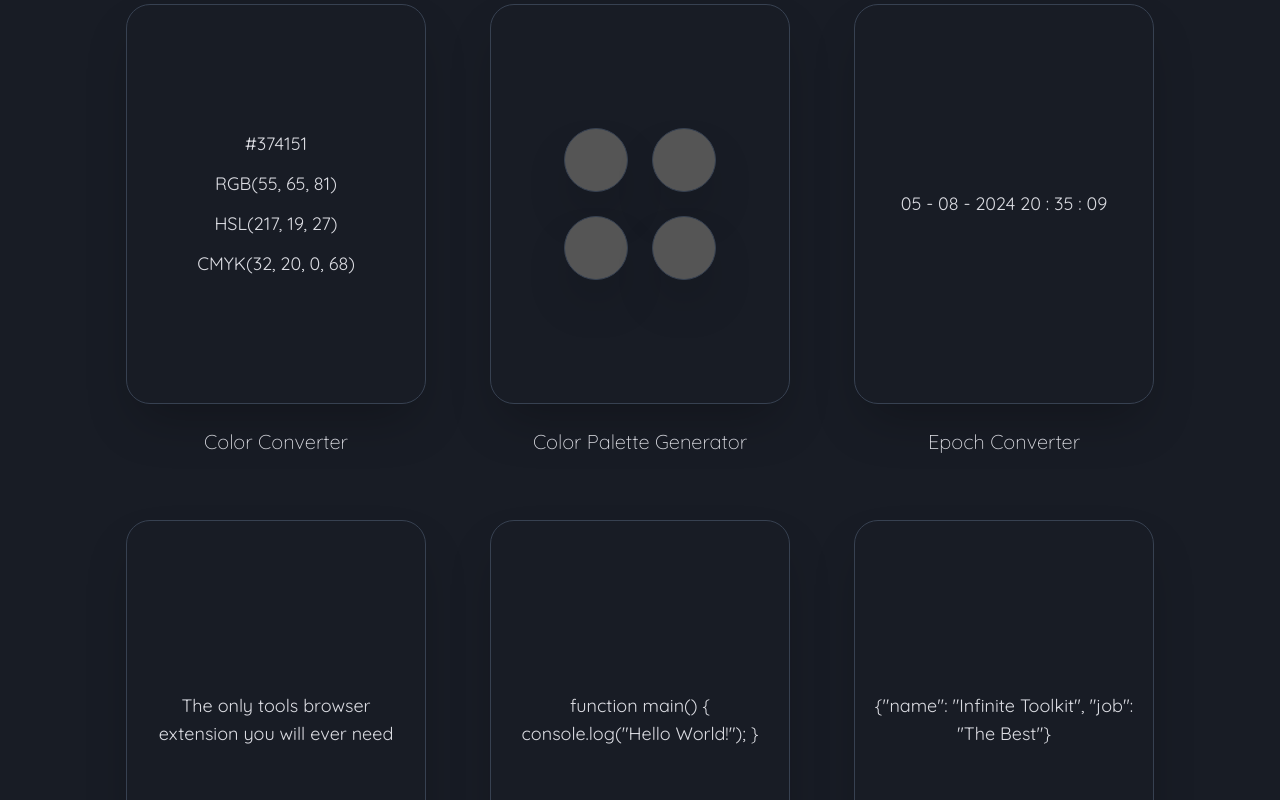
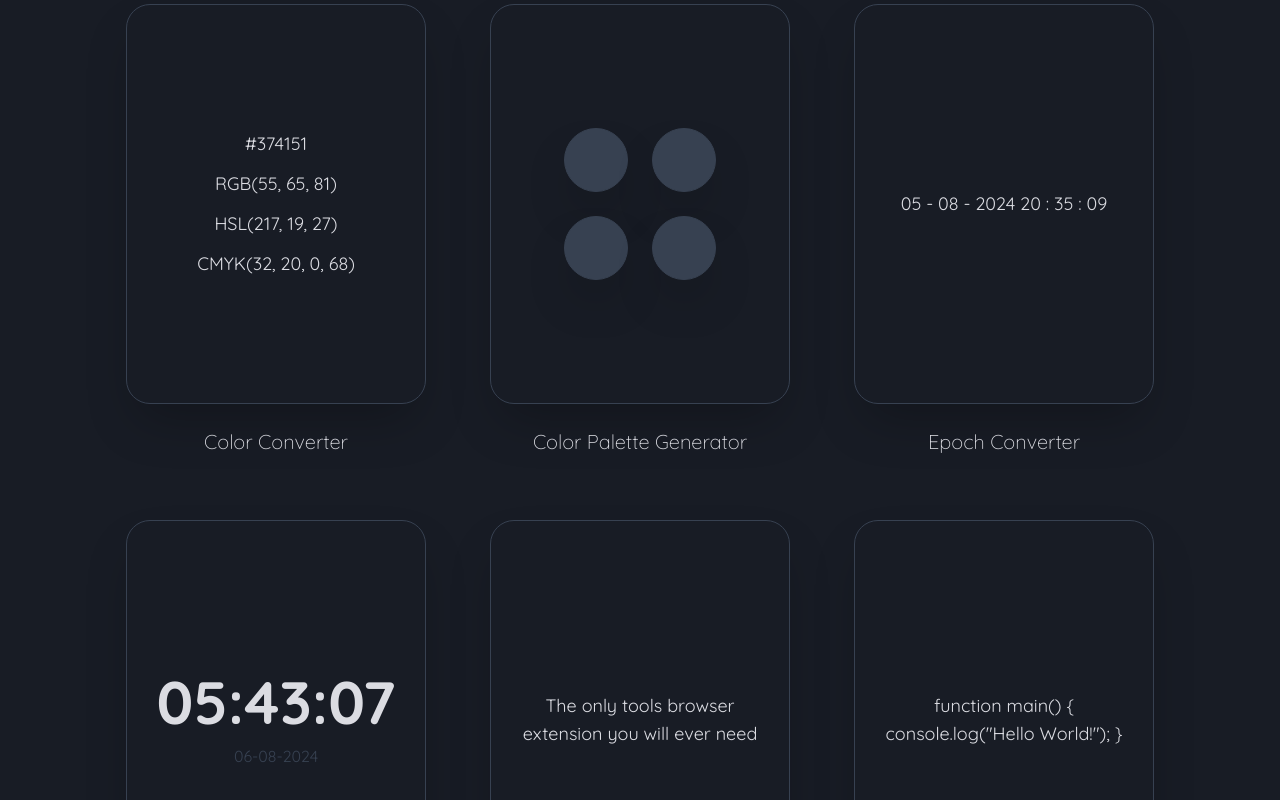
Before and after one commit to mechashadowx/infinite-toolkit, a Next.js app: page / in a window 1280 px wide. Shown: the part 1260-2060 px from the top of the page. Built offline with nearby package versions, Linux system fonts and the light colour scheme.

Commit message:
Implement ExactTime

```diff
--- a/app/components/tools/ColorPaletteGenerator.tsx
+++ b/app/components/tools/ColorPaletteGenerator.tsx
@@ -26,7 +26,7 @@ const ColorPaletteGenerator: React.FC = () => {
                             key={index}
                             className="h-16 w-16 shadow-2xl rounded-full border border-gray-700 transition-all duration-200"
                             style={{
-                                backgroundColor: hovered ? color : "#555555",
+                                backgroundColor: hovered ? color : "#374151",
                             }}
                         ></div>
                     ))}
--- /dev/null
+++ b/app/components/tools/ExactTime.tsx
@@ -0,0 +1,38 @@
+"use client";
+
+import { useState } from "react";
+import React from "react";
+import Base from "../base/Base";
+
+const ExactTime: React.FC = () => {
+    const [hovered, setHovered] = useState<boolean>(false);
+
+    return (
+        <div
+            className="card"
+            onMouseEnter={() => setHovered(true)}
+            onMouseLeave={() => setHovered(false)}
+        >
+            <Base title="Exact Time" hovered={hovered}>
+                <div className="h-full w-full flex flex-col items-center justify-center gap-3">
+                    <span
+                        className={`relative col-start-1 row-start-1 text-center transition-all duration-200 text-6xl font-bold ${
+                            hovered ? "text-gray-700 move-up-down" : ""
+                        }`}
+                    >
+                        05:43:07
+                    </span>
+                    <span
+                        className={`relative col-start-1 row-start-1 text-center transition-all duration-200 text-gray-700 ${
+                            hovered ? "move-down-up" : ""
+                        }`}
+                    >
+                        06-08-2024
+                    </span>
+                </div>
+            </Base>
+        </div>
+    );
+};
+
+export default ExactTime;
--- a/app/components/views/Tools.tsx
+++ b/app/components/views/Tools.tsx
@@ -3,6 +3,7 @@ import Clipboard from "../tools/Clipboard";
 import ColorConverter from "../tools/ColorConverter";
 import ColorPaletteGenerator from "../tools/ColorPaletteGenerator";
 import EpochConverter from "../tools/EpochConverter";
+import ExactTime from "../tools/ExactTime";
 import HashGenerator from "../tools/HashGenerator";
 import JavascriptObfuscator from "../tools/JavascriptObfuscator";
 import JsonFormatter from "../tools/JsonFormatter";
@@ -22,6 +23,7 @@ const Tools: React.FC = () => {
             <ColorConverter />
             <ColorPaletteGenerator />
             <EpochConverter />
+            <ExactTime />
             <HashGenerator />
             <JavascriptObfuscator />
             <JsonFormatter />
```
